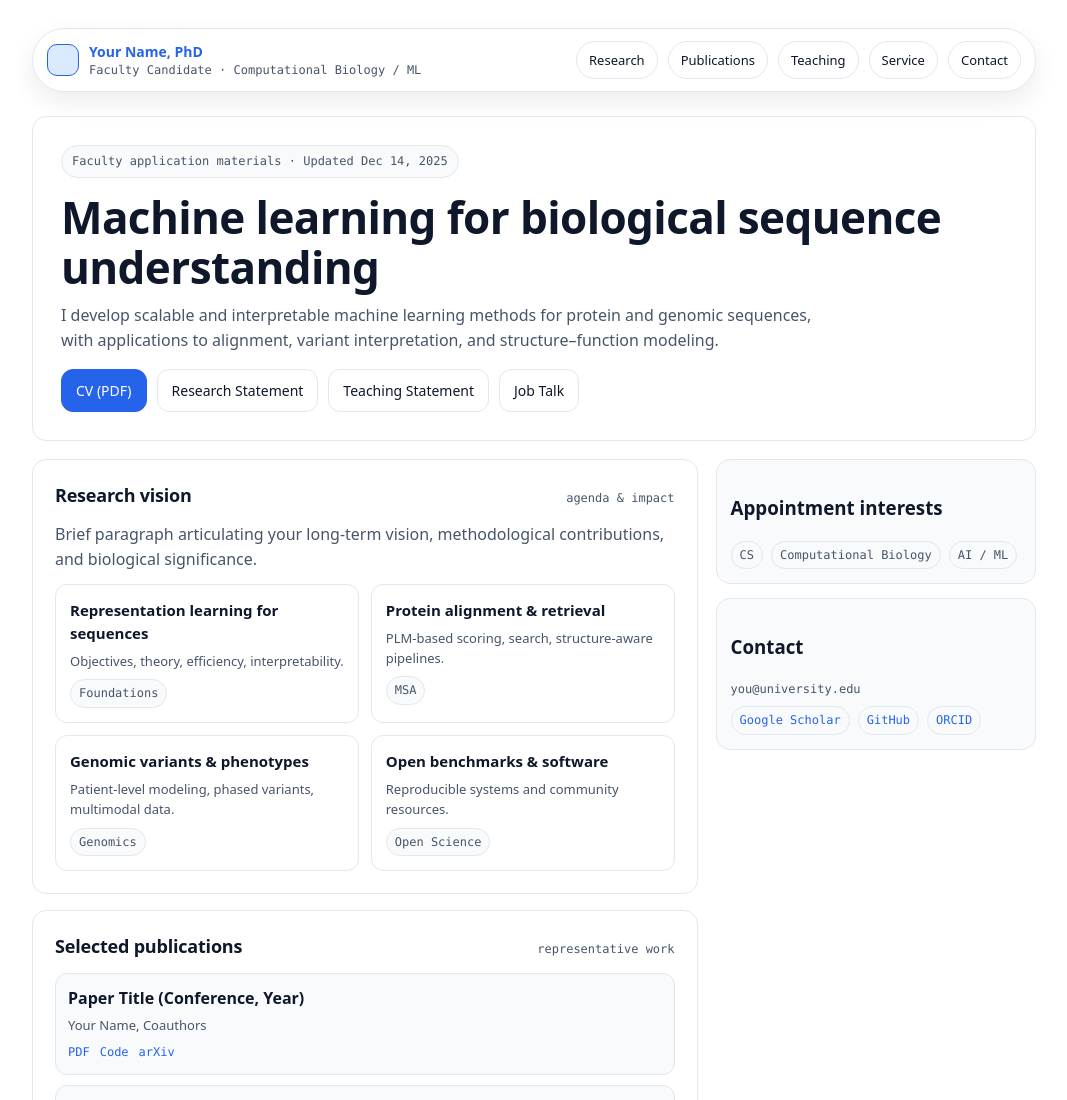
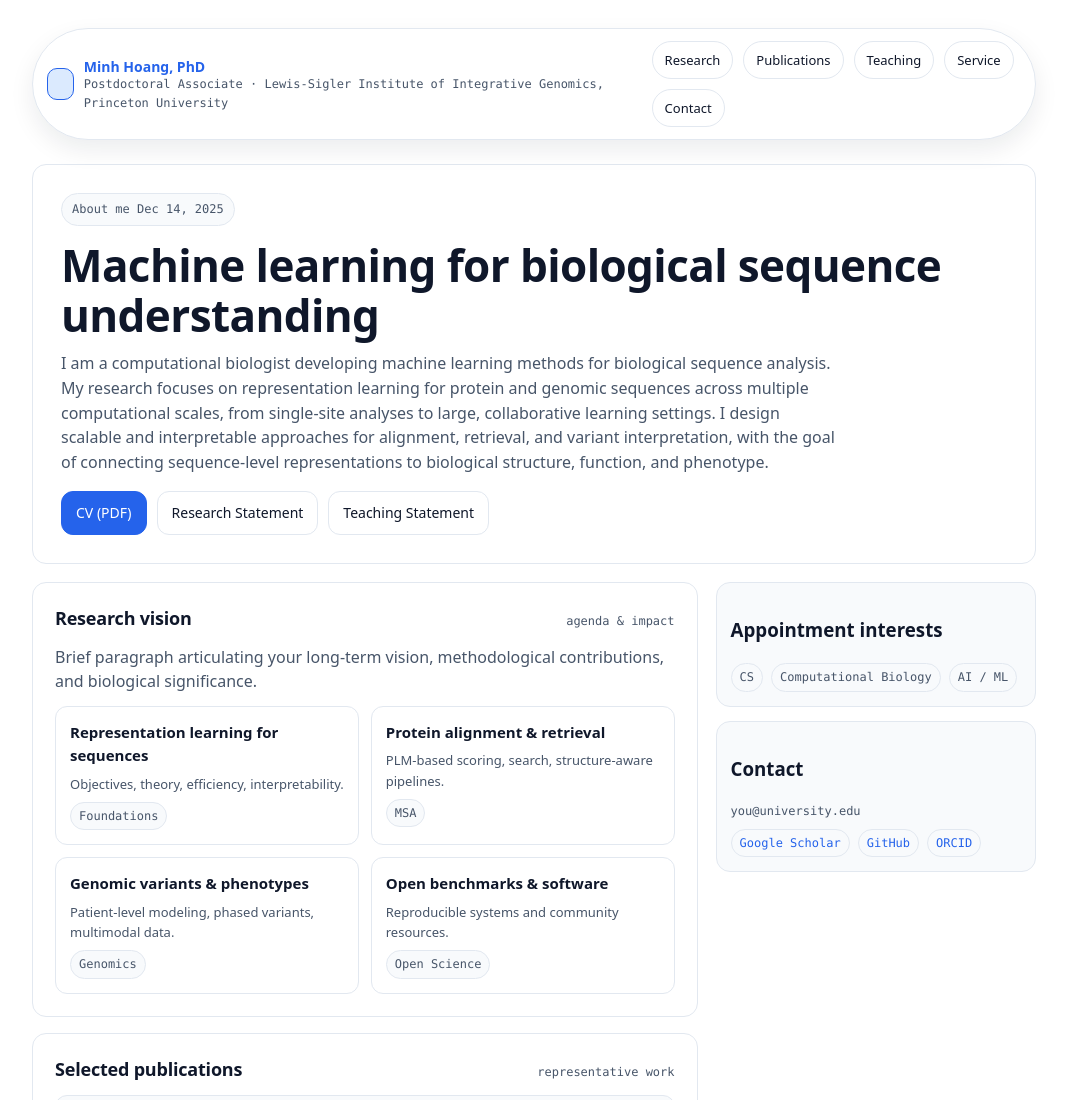
Before and after one commit to qminh93/qminh93.github.io, a plain HTML site: page index.html in a window 1280 px wide. Shown: the top 1100 px of the page, without its empty margins (106-1173 px from the left). Drawn offline with Linux system fonts and the light colour scheme.

Commit message:
Update index.html

```diff
--- a/index.html
+++ b/index.html
@@ -242,8 +242,8 @@
       <a class="brand" href="#top">
         <div class="mark"></div>
         <div>
-          <div class="name">Your Name, PhD</div>
-          <div class="meta">Faculty Candidate · Computational Biology / ML</div>
+          <div class="name">Minh Hoang, PhD</div>
+          <div class="meta">Postdoctoral Associate · Lewis-Sigler Institute of Integrative Genomics, Princeton University</div>
         </div>
       </a>
       <nav class="nav">
@@ -256,17 +256,17 @@
     </div>
 
     <header class="hero" id="top">
-      <span class="kicker">Faculty application materials · Updated <span id="d"></span></span>
+      <span class="kicker">About me <span id="d"></span></span>
       <h1>Machine learning for biological sequence understanding</h1>
       <p class="subtitle">
-        I develop scalable and interpretable machine learning methods for protein and genomic sequences,
-        with applications to alignment, variant interpretation, and structure–function modeling.
+        I am a computational biologist developing machine learning methods for biological sequence analysis.
+        My research focuses on representation learning for protein and genomic sequences across multiple computational scales, from single-site analyses to large, collaborative learning settings.
+        I design scalable and interpretable approaches for alignment, retrieval, and variant interpretation, with the goal of connecting sequence-level representations to biological structure, function, and phenotype.
       </p>
       <div class="cta">
         <a class="btn primary" href="assets/cv.pdf">CV (PDF)</a>
         <a class="btn" href="assets/research-statement.pdf">Research Statement</a>
         <a class="btn" href="assets/teaching-statement.pdf">Teaching Statement</a>
-        <a class="btn" href="assets/job-talk.pdf">Job Talk</a>
       </div>
     </header>
 
```
